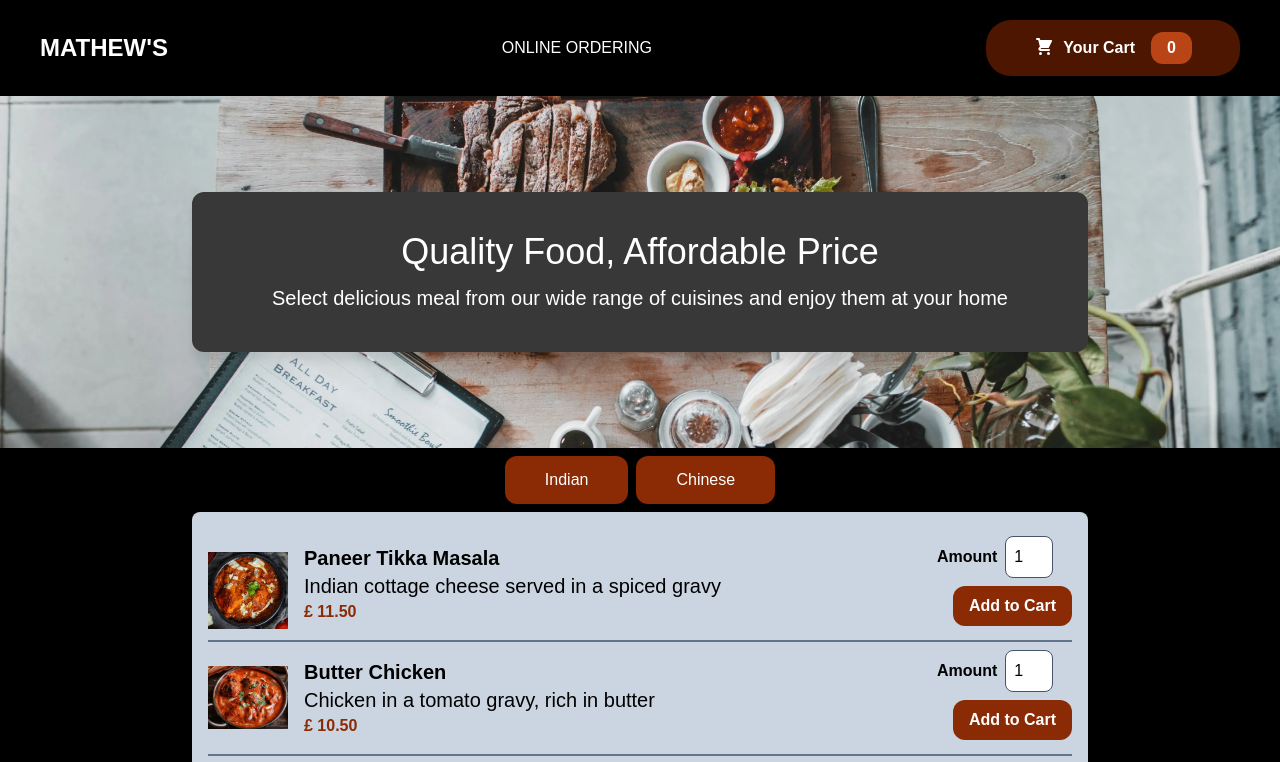
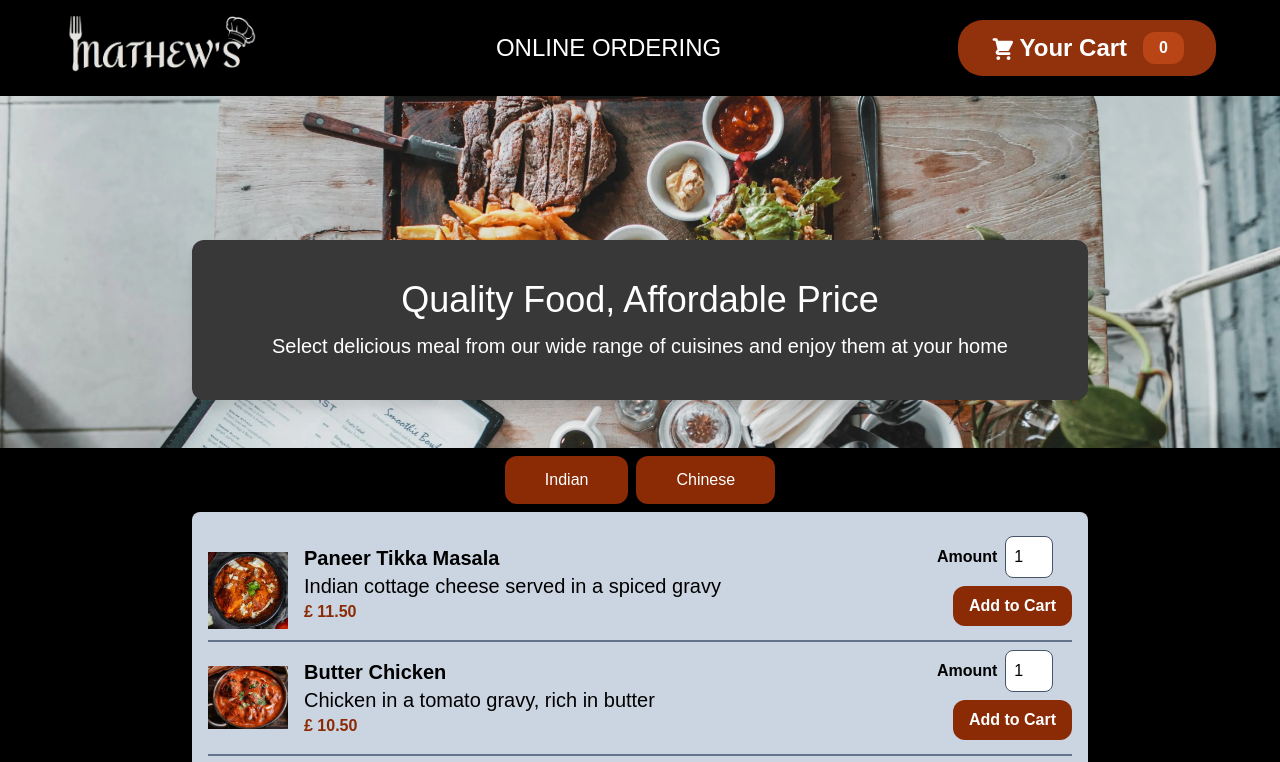
Before and after one commit to MMathew4788/Food_Order_Webpage, a React (Create React App) app: page / in a window 1280 px wide. Shown: the top 762 px of the page. Built offline with nearby package versions, Linux system fonts and the light colour scheme.

Commit message:
updated header

```diff
--- a/public/index.html
+++ b/public/index.html
@@ -24,7 +24,7 @@
       work correctly both with client-side routing and a non-root public URL.
       Learn how to configure a non-root public URL by running `npm run build`.
     -->
-    <title>Food Order WebApp</title>
+    <title>Mathew's Online Ordering</title>
   </head>
   <body>
     <noscript>You need to enable JavaScript to run this app.</noscript>
--- a/src/components/Cart/CartIcon.js
+++ b/src/components/Cart/CartIcon.js
@@ -3,7 +3,7 @@ const CartIcon = () => {
       <svg
         xmlns='http://www.w3.org/2000/svg'
         viewBox='0 0 20 20'
-        width="20" height="20"
+        width="1.6rem" height="1.6rem"
         fill='currentColor'
       >
         <path d='M3 1a1 1 0 000 2h1.22l.305 1.222a.997.997 0 00.01.042l1.358 5.43-.893.892C3.74 11.846 4.632 14 6.414 14H15a1 1 0 000-2H6.414l1-1H14a1 1 0 00.894-.553l3-6A1 1 0 0017 3H6.28l-.31-1.243A1 1 0 005 1H3zM16 16.5a1.5 1.5 0 11-3 0 1.5 1.5 0 013 0zM6.5 18a1.5 1.5 0 100-3 1.5 1.5 0 000 3z' />
--- a/src/components/Layout/Header.js
+++ b/src/components/Layout/Header.js
@@ -1,21 +1,22 @@
 import { Fragment } from "react";
 import backgroundimage from "../../assets/background.webp";
 import HeaderCartButton from "./HeaderCartButton";
+import logo from "../../assets/Logo.png";
 
 const Header = (props) => {
   return (
     <Fragment>
       <div className="flex flex-col bg-black">
-        <div className="flex flex-col md:flex-row bg-black text-white fixed top-0 left-0
-        w-full h-32 py-2 md:h-24 justify-between z-10 items-center px-10">
-          <div className="font-bold text-2xl">MATHEW'S</div>
-          <div>ONLINE ORDERING</div>
-          <HeaderCartButton onClick={props.onShowCart}/>
+        <div
+          className="flex flex-col md:flex-row bg-black text-white fixed top-0 left-0
+        w-full h-[11rem] md:h-24 justify-between z-10 items-center py-2 px-6 md:px-16"
+        >
+            <img src={logo} alt="Logo" className="h-16 md:h-20" />
+            <div className="flex text-lg md:text-2xl items-center justify-center -mt-2 mb-2 md:mb-0 md:mt-0">ONLINE ORDERING</div>
+          <HeaderCartButton onClick={props.onShowCart} />
         </div>
-        <div className="w-full h-[20rem] md:h-[28rem] z-0 overflow-hidden object-cover">
-          <img src={backgroundimage}
-                alt="Background"
-                />
+        <div className="w-full h-[28rem] pt-24 md:pt-0 z-0 overflow-hidden object-cover">
+          <img src={backgroundimage} alt="Background" />
         </div>
       </div>
     </Fragment>
--- a/src/components/Layout/HeaderCartButton.js
+++ b/src/components/Layout/HeaderCartButton.js
@@ -40,10 +40,10 @@ const HeaderCartButton = (props) => {
 
   return (
     <button className={btnClasses} onClick={openCartHandler}>
-      <span className={classes.icon}>
+      <div className={classes.icon}>
         <CartIcon />
-      </span>
-      <span>Your Cart</span>
+      </div>
+      <div className="text-2xl">Your Cart</div>
       <span className="bg-[#b94517] py-1 px-4 rounded-xl ml-4 font-bold">{numberOfCartItems}</span>
     </button>
   );
--- a/src/components/Layout/HeaderCartButton.module.css
+++ b/src/components/Layout/HeaderCartButton.module.css
@@ -2,19 +2,26 @@
   cursor: pointer;
   font: inherit;
   border: none;
-  background-color: #4d1601;
+  background-color: #92320c;
   color: white;
-  padding: 0.75rem 3rem;
+  padding: 0.75rem 2rem;
   display: flex;
   justify-content: space-around;
   align-items: center;
   border-radius: 25px;
   font-weight: bold;
 }
+@media (max-width: 550px) {
+.button { padding: 0.75rem 1rem;}
+}
 
 .button:hover,
 .button:active {
-  background-color: #2c0d00;
+  background-color: white;
+  color: #92320c ;
+}
+.button:hover> span{
+color:white;
 }
 
 .icon {
@@ -23,13 +30,9 @@
   margin-right: 0.5rem;
 }
 
-.button:hover .badge,
-.button:active .badge {
-  background-color: #92320c;
-}
 
 .bump {
-  animation: bump 300ms ease-out;
+  animation: bump 400ms ease-out;
 }
 
 @keyframes bump {
--- a/src/components/Meals/Meals.js
+++ b/src/components/Meals/Meals.js
@@ -9,7 +9,7 @@ const Meals = () => {
   return (
     <Fragment>
       <section
-        className="text-center max-w-xs md:max-w-4xl absolute top-48 mx-auto md:top-90 bg-[#383838] text-white
+        className="text-center max-w-xs md:max-w-4xl absolute top-[20rem] md:top-[15rem] mx-auto md:top-90 bg-[#383838] text-white
         rounded-xl p-4 md:p-10 drop-shadow-xl shadow--[#383838] space-y-3 left-0 right-0">
         <h1 className="text-lg md:text-4xl">Quality Food, Affordable Price</h1>
         <p className=" text-sm md:text-xl">
```
Also changed, not shown: src/assets/Logo.png (added).
